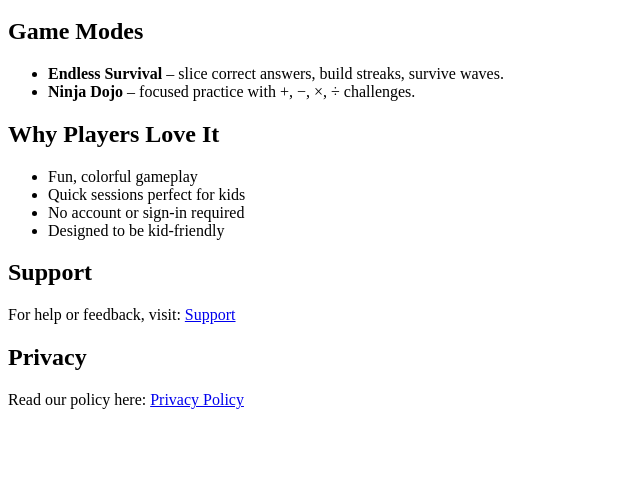
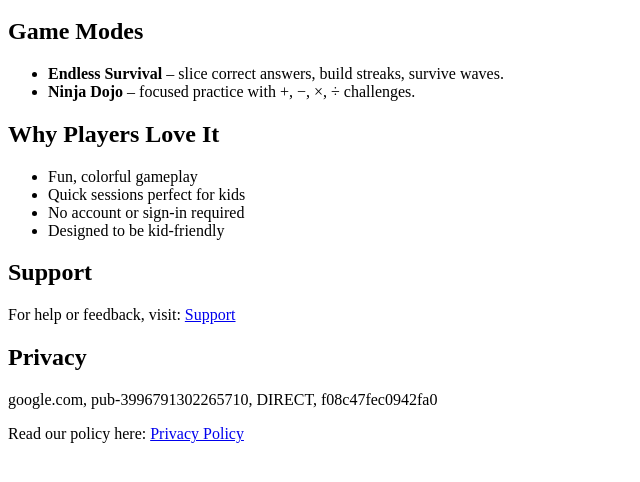
Before and after one commit to 1phillipt/MathSlashHeroes, a plain HTML site: page index.html in a window 1280 px wide. Shown: the part 100-582 px from the top of the page, without its empty margins (0-640 px from the left). Drawn offline with Linux system fonts and the light colour scheme.

Commit message:
Add Google ad information to index.html

```diff
--- a/index.html
+++ b/index.html
@@ -28,6 +28,7 @@
   <p>For help or feedback, visit: <a href="support.html">Support</a></p>
 
   <h2>Privacy</h2>
+  <p>google.com, pub-3996791302265710, DIRECT, f08c47fec0942fa0</p>
   <p>Read our policy here: <a href="privacy.html">Privacy Policy</a></p>
 </body>
 </html>
```
